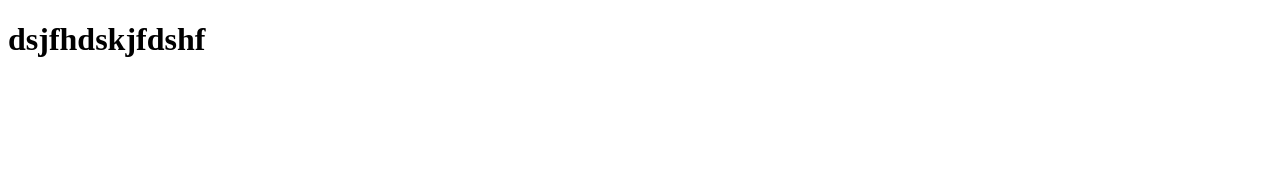
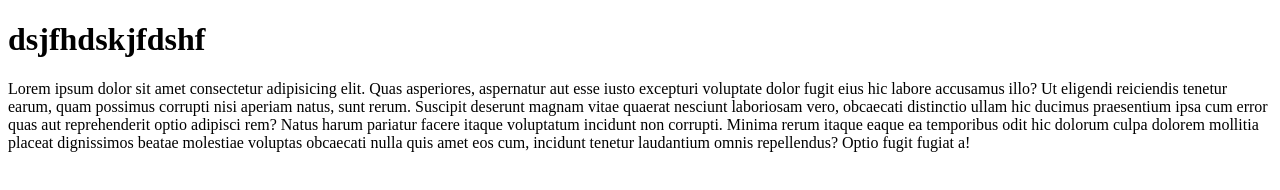
Before and after one commit to hriday52/test, a plain HTML site: page index.html in a window 1280 px wide. Drawn offline with Linux system fonts and the light colour scheme.

Commit message:
project setup

```diff
--- a/index.html
+++ b/index.html
@@ -7,5 +7,8 @@
 </head>
 <body>
     <h1>dsjfhdskjfdshf</h1>
+    <div>
+        <p>Lorem ipsum dolor sit amet consectetur adipisicing elit. Quas asperiores, aspernatur aut esse iusto excepturi voluptate dolor fugit eius hic labore accusamus illo? Ut eligendi reiciendis tenetur earum, quam possimus corrupti nisi aperiam natus, sunt rerum. Suscipit deserunt magnam vitae quaerat nesciunt laboriosam vero, obcaecati distinctio ullam hic ducimus praesentium ipsa cum error quas aut reprehenderit optio adipisci rem? Natus harum pariatur facere itaque voluptatum incidunt non corrupti. Minima rerum itaque eaque ea temporibus odit hic dolorum culpa dolorem mollitia placeat dignissimos beatae molestiae voluptas obcaecati nulla quis amet eos cum, incidunt tenetur laudantium omnis repellendus? Optio fugit fugiat a!</p>
+    </div>
 </body>
 </html>
```
